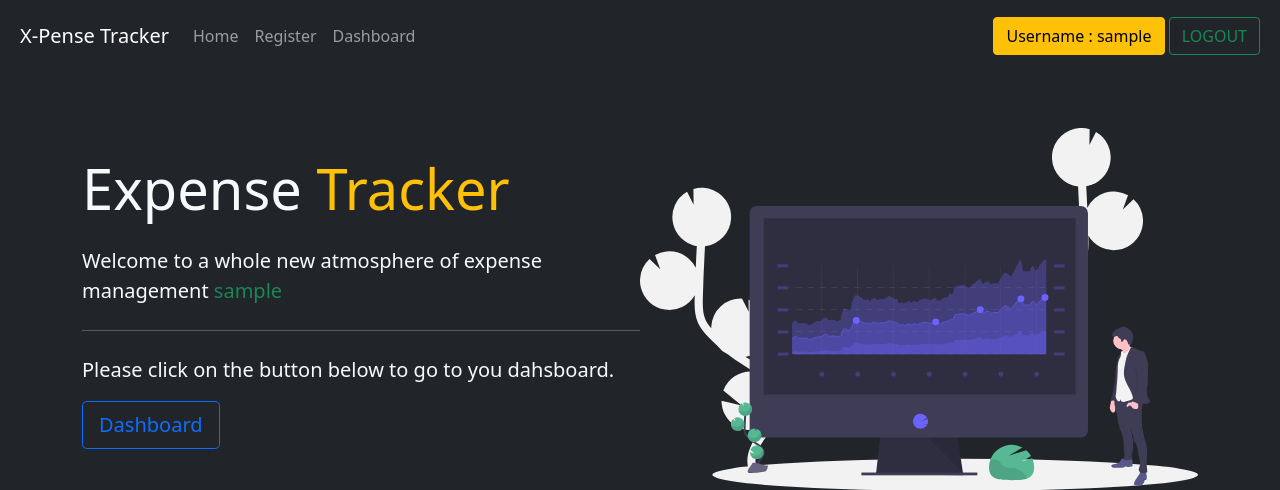
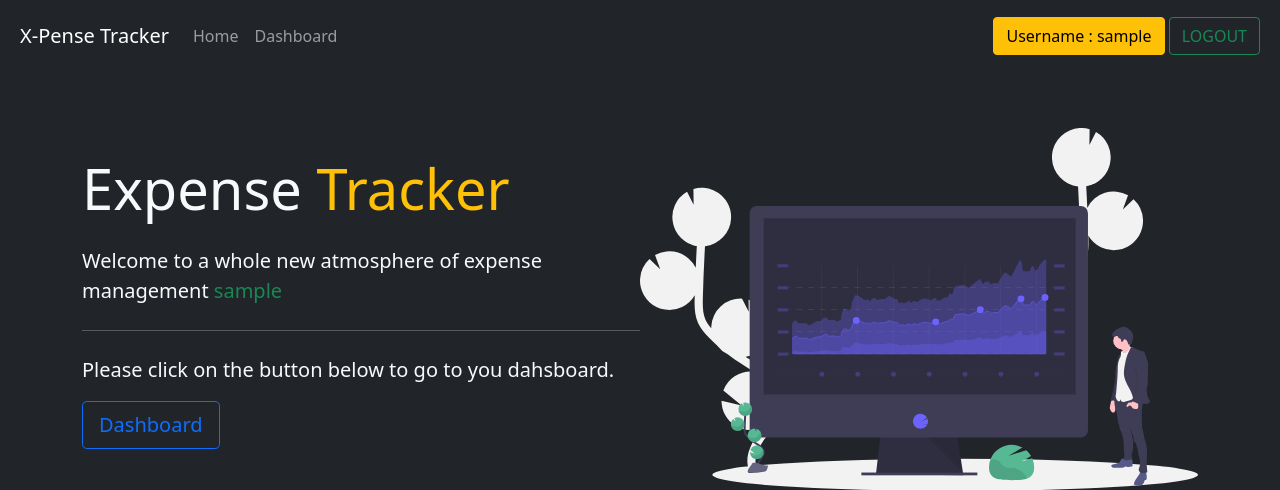
Before and after one commit to xosteve26/X-Pense, a Flask app: page / in a window 1280 px wide. Shown: the top 490 px of the page. Run offline with Flask 2, Linux system fonts and the light colour scheme; the visitor is signed in with stand-in values (Sample User, id 1); parts of the project's set-up code (start-up, migrations or seed data) failed here and were passed over; some libraries are stand-ins or nearby versions.

Commit message:
Nav-Bar Registration Change

```diff
--- a/templates/main.html
+++ b/templates/main.html
@@ -35,9 +35,11 @@
                 <li class="nav-item active">
                   <a class="nav-link" href="/home">Home <span class="sr-only">(current)</span></a>
                 </li>
-                <li class="nav-item">
-                  <a class="nav-link" href="/register">Register</a>
-                </li>
+                {% if not session['id'] %}
+                  <li class="nav-item">
+                    <a class="nav-link" href="/register">Register</a>
+                  </li>
+                {% endif %}
                 <li class="nav-item">
                   <a class="nav-link" href="/dashboard">Dashboard</a>
                 </li>
```
